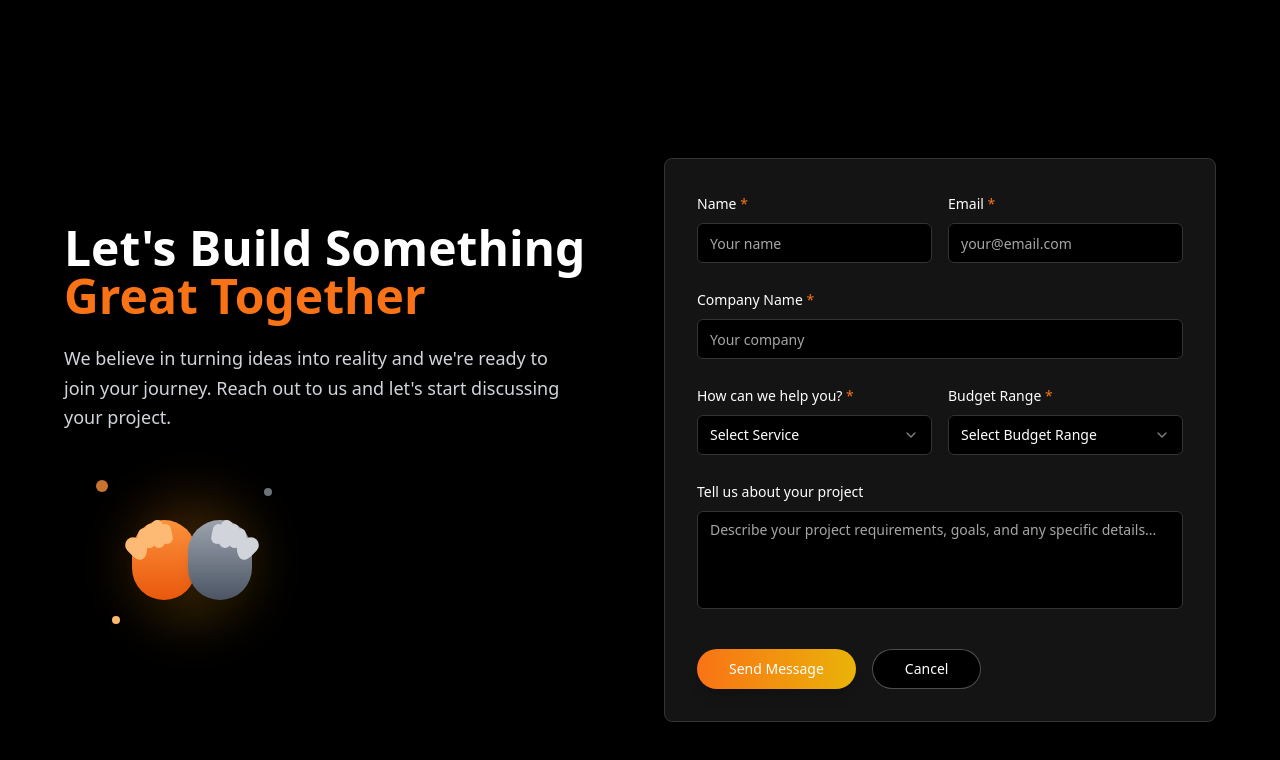
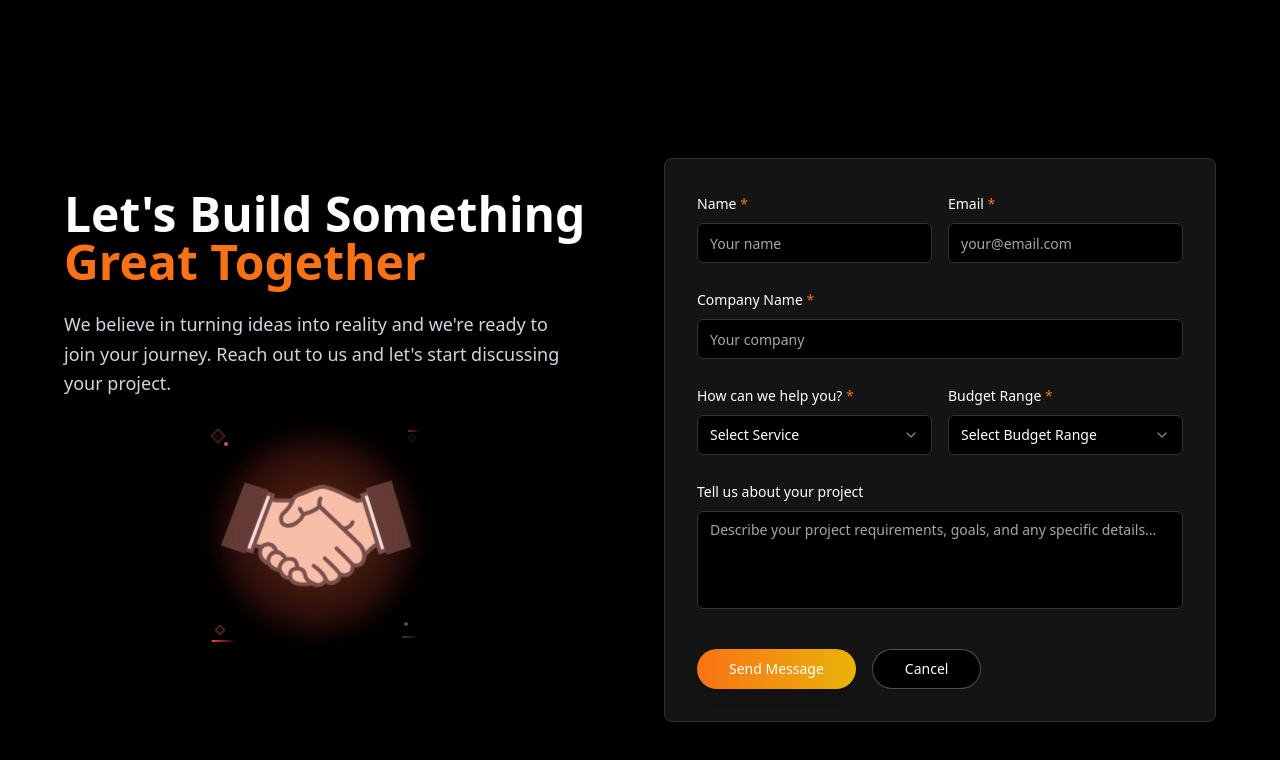
Before and after one commit to bilalmalikkk/Professional-Portfolio, a React (Vite) app: page / in a window 1280 px wide. Shown: the part 3761-4521 px from the top of the page. Built offline with nearby package versions, Linux system fonts and the light colour scheme.

Commit message:
Contact Us Changed

```diff
--- a/package.json
+++ b/package.json
@@ -46,6 +46,7 @@
     "date-fns": "^3.6.0",
     "embla-carousel-react": "^8.3.0",
     "input-otp": "^1.2.4",
+    "lottie-web": "^5.13.0",
     "lucide-react": "^0.462.0",
     "next-themes": "^0.3.0",
     "react": "^18.3.1",
--- a/src/components/Contact.tsx
+++ b/src/components/Contact.tsx
@@ -3,15 +3,16 @@ import { Input } from "@/components/ui/input";
 import { Textarea } from "@/components/ui/textarea";
 import { Select, SelectContent, SelectItem, SelectTrigger, SelectValue } from "@/components/ui/select";
 import { Label } from "@/components/ui/label";
+import HandshakeAnimation from "./HandshakeAnimation";
 
 const Contact = () => {
   return (
     <section className="py-20 px-4 bg-background">
       <div className="max-w-6xl mx-auto">
-        <div className="grid grid-cols-1 lg:grid-cols-2 gap-12 items-center">
-          {/* Left Section - Heading and Illustration */}
-          <div className="space-y-8">
-            <div>
+        <div className="grid grid-cols-1 lg:grid-cols-2 gap-12 items-start">
+          {/* Left Section - Text and Handshake */}
+          <div className="space-y-10">
+            <div className="pt-8">
               <h2 className="text-4xl lg:text-5xl font-bold mb-6 text-white">
                 Let's Build Something{" "}
                 <span className="text-orange-500">Great Together</span>
@@ -22,52 +23,9 @@ const Contact = () => {
               </p>
             </div>
 
-            {/* Handshake Illustration */}
-            <div className="relative w-64 h-48 flex items-center justify-center">
-              <div className="relative w-full h-full flex items-center justify-center">
-                {/* Background circle */}
-                <div className="absolute w-32 h-32 bg-gradient-to-br from-orange-500/20 to-yellow-500/20 rounded-full blur-xl"></div>
-
-                {/* Handshake icon */}
-                <div className="relative z-10 flex items-center justify-center">
-                  {/* Left hand */}
-                  <div className="relative">
-                    <div className="w-16 h-20 bg-gradient-to-b from-orange-400 to-orange-600 rounded-full relative shadow-lg">
-                      {/* Fingers */}
-                      <div className="absolute top-2 left-1 w-3 h-8 bg-orange-300 rounded-full transform rotate-12"></div>
-                      <div className="absolute top-1 left-3 w-3 h-6 bg-orange-300 rounded-full transform rotate-6"></div>
-                      <div className="absolute top-0 left-5 w-3 h-7 bg-orange-300 rounded-full transform -rotate-6"></div>
-                      <div className="absolute top-1 left-7 w-3 h-5 bg-orange-300 rounded-full transform -rotate-12"></div>
-                      {/* Thumb */}
-                      <div className="absolute top-4 -left-1 w-4 h-6 bg-orange-300 rounded-full transform -rotate-45"></div>
-                    </div>
-                  </div>
-
-                  {/* Right hand */}
-                  <div className="relative -ml-2">
-                    <div className="w-16 h-20 bg-gradient-to-b from-gray-400 to-gray-600 rounded-full relative shadow-lg">
-                      {/* Fingers */}
-                      <div className="absolute top-2 right-1 w-3 h-8 bg-gray-300 rounded-full transform -rotate-12"></div>
-                      <div className="absolute top-1 right-3 w-3 h-6 bg-gray-300 rounded-full transform -rotate-6"></div>
-                      <div className="absolute top-0 right-5 w-3 h-7 bg-gray-300 rounded-full transform rotate-6"></div>
-                      <div className="absolute top-1 right-7 w-3 h-5 bg-gray-300 rounded-full transform rotate-12"></div>
-                      {/* Thumb */}
-                      <div className="absolute top-4 -right-1 w-4 h-6 bg-gray-300 rounded-full transform rotate-45"></div>
-                    </div>
-                  </div>
-                </div>
-
-                {/* Sparkles */}
-                <div className="absolute top-4 left-8">
-                  <div className="w-3 h-3 bg-orange-400 rounded-full animate-pulse"></div>
-                </div>
-                <div className="absolute top-6 right-12">
-                  <div className="w-2 h-2 bg-gray-400 rounded-full animate-pulse delay-1000"></div>
-                </div>
-                <div className="absolute bottom-8 left-12">
-                  <div className="w-2 h-2 bg-orange-300 rounded-full animate-pulse delay-500"></div>
-                </div>
-              </div>
+            {/* Handshake Animation below text */}
+            <div className="flex justify-center mr-12">
+              <HandshakeAnimation />
             </div>
           </div>
 
--- /dev/null
+++ b/src/components/HandshakeAnimation.tsx
@@ -0,0 +1,57 @@
+import { useEffect, useState } from 'react';
+import HandShakeSvg from '../assets/HandShake.svg';
+
+const HandshakeAnimation = () => {
+  const [isLoaded, setIsLoaded] = useState(false);
+
+  useEffect(() => {
+    // Simulate loading
+    const timer = setTimeout(() => {
+      setIsLoaded(true);
+    }, 500);
+
+    return () => clearTimeout(timer);
+  }, []);
+
+  return (
+    <div className="relative w-64 h-48 flex items-center justify-center">
+      <div className="relative w-full h-full flex items-center justify-center">
+        {/* Background circle */}
+        <div className="absolute w-32 h-32 bg-gradient-to-br from-orange-500/20 to-yellow-500/20 rounded-full blur-xl"></div>
+
+        {/* Custom SVG Handshake Animation */}
+        <div className="relative z-10 flex items-center justify-center">
+          <div className="relative group">
+            {/* Main handshake SVG */}
+            <img
+              src={HandShakeSvg}
+              alt="Handshake"
+              className={`w-48 h-48 transition-all duration-1000 ${
+                isLoaded ? 'animate-handshake-bounce' : 'opacity-0'
+              }`}
+            />
+
+            {/* Glow effect */}
+            <div className="absolute inset-0 w-48 h-48 bg-red-500/20 rounded-full blur-md animate-pulse"></div>
+
+            {/* Sparkle effects */}
+            <div className="absolute -top-2 -left-2 w-3 h-3 border border-red-400 transform rotate-45 animate-sparkle-1 bg-red-500/20"></div>
+            <div className="absolute -top-1 -right-1 w-2 h-2 border border-gray-600 transform rotate-45 animate-sparkle-2 bg-gray-600/20"></div>
+            <div className="absolute -bottom-1 -left-1 w-2 h-2 border border-red-400 transform rotate-45 animate-sparkle-3 bg-red-500/20"></div>
+
+            {/* Dashed lines */}
+            <div className="absolute -bottom-3 -left-3 w-6 h-0.5 bg-gradient-to-r from-red-500 to-transparent border-dashed border-red-500 animate-dash-1"></div>
+            <div className="absolute -bottom-2 -right-2 w-4 h-0.5 bg-gradient-to-r from-gray-600 to-transparent border-dashed border-gray-600 animate-dash-2"></div>
+            <div className="absolute -top-2 -right-2 w-3 h-0.5 bg-gradient-to-r from-red-500 to-transparent border-dashed border-red-500 animate-dash-3"></div>
+
+            {/* Additional pulse dots */}
+            <div className="absolute top-1 left-1 w-1 h-1 bg-red-400 rounded-full animate-pulse"></div>
+            <div className="absolute bottom-1 right-1 w-1 h-1 bg-gray-500 rounded-full animate-pulse delay-1000"></div>
+          </div>
+        </div>
+      </div>
+    </div>
+  );
+};
+
+export default HandshakeAnimation;
--- a/src/index.css
+++ b/src/index.css
@@ -75,6 +75,51 @@
   100% { background-position: 0% 50%; }
 }
 
+/* Handshake Animation Keyframes */
+@keyframes handshake-left {
+  0%, 100% { transform: rotate(12deg) translateX(0); }
+  25% { transform: rotate(15deg) translateX(-2px); }
+  50% { transform: rotate(10deg) translateX(2px); }
+  75% { transform: rotate(13deg) translateX(-1px); }
+}
+
+@keyframes handshake-right {
+  0%, 100% { transform: rotate(-12deg) translateX(0); }
+  25% { transform: rotate(-15deg) translateX(2px); }
+  50% { transform: rotate(-10deg) translateX(-2px); }
+  75% { transform: rotate(-13deg) translateX(1px); }
+}
+
+@keyframes sparkle-1 {
+  0%, 100% { opacity: 0.3; transform: rotate(45deg) scale(0.8); }
+  50% { opacity: 1; transform: rotate(45deg) scale(1.2); }
+}
+
+@keyframes sparkle-2 {
+  0%, 100% { opacity: 0.3; transform: rotate(45deg) scale(0.8); }
+  50% { opacity: 1; transform: rotate(45deg) scale(1.2); }
+}
+
+@keyframes sparkle-3 {
+  0%, 100% { opacity: 0.3; transform: rotate(45deg) scale(0.8); }
+  50% { opacity: 1; transform: rotate(45deg) scale(1.2); }
+}
+
+@keyframes dash-1 {
+  0%, 100% { opacity: 0.5; transform: translateX(0); }
+  50% { opacity: 1; transform: translateX(4px); }
+}
+
+@keyframes dash-2 {
+  0%, 100% { opacity: 0.5; transform: translateX(0); }
+  50% { opacity: 1; transform: translateX(-3px); }
+}
+
+@keyframes dash-3 {
+  0%, 100% { opacity: 0.5; transform: translateX(0); }
+  50% { opacity: 1; transform: translateX(2px); }
+}
+
 /* Custom scrollbar styles for modals */
 @layer utilities {
   .scrollbar-thin {
--- a/tailwind.config.ts
+++ b/tailwind.config.ts
@@ -85,11 +85,62 @@ export default {
 					to: {
 						height: '0'
 					}
+				},
+				'handshake-left': {
+					'0%, 100%': { transform: 'rotate(12deg) translateX(0)' },
+					'25%': { transform: 'rotate(15deg) translateX(-2px)' },
+					'50%': { transform: 'rotate(10deg) translateX(2px)' },
+					'75%': { transform: 'rotate(13deg) translateX(-1px)' }
+				},
+				'handshake-right': {
+					'0%, 100%': { transform: 'rotate(-12deg) translateX(0)' },
+					'25%': { transform: 'rotate(-15deg) translateX(2px)' },
+					'50%': { transform: 'rotate(-10deg) translateX(-2px)' },
+					'75%': { transform: 'rotate(-13deg) translateX(1px)' }
+				},
+				'sparkle-1': {
+					'0%, 100%': { opacity: '0.3', transform: 'rotate(45deg) scale(0.8)' },
+					'50%': { opacity: '1', transform: 'rotate(45deg) scale(1.2)' }
+				},
+				'sparkle-2': {
+					'0%, 100%': { opacity: '0.3', transform: 'rotate(45deg) scale(0.8)' },
+					'50%': { opacity: '1', transform: 'rotate(45deg) scale(1.2)' }
+				},
+				'sparkle-3': {
+					'0%, 100%': { opacity: '0.3', transform: 'rotate(45deg) scale(0.8)' },
+					'50%': { opacity: '1', transform: 'rotate(45deg) scale(1.2)' }
+				},
+				'dash-1': {
+					'0%, 100%': { opacity: '0.5', transform: 'translateX(0)' },
+					'50%': { opacity: '1', transform: 'translateX(4px)' }
+				},
+				'dash-2': {
+					'0%, 100%': { opacity: '0.5', transform: 'translateX(0)' },
+					'50%': { opacity: '1', transform: 'translateX(-3px)' }
+				},
+				'dash-3': {
+					'0%, 100%': { opacity: '0.5', transform: 'translateX(0)' },
+					'50%': { opacity: '1', transform: 'translateX(2px)' }
+				},
+				'handshake-bounce': {
+					'0%, 100%': { transform: 'scale(1) rotate(0deg)' },
+					'25%': { transform: 'scale(1.05) rotate(2deg)' },
+					'50%': { transform: 'scale(1.1) rotate(-1deg)' },
+					'75%': { transform: 'scale(1.05) rotate(1deg)' }
 				}
 			},
 			animation: {
 				'accordion-down': 'accordion-down 0.2s ease-out',
-				'accordion-up': 'accordion-up 0.2s ease-out'
+				'accordion-up': 'accordion-up 0.2s ease-out',
+				'handshake-left': 'handshake-left 2s ease-in-out infinite',
+				'handshake-right': 'handshake-right 2s ease-in-out infinite',
+				'sparkle-1': 'sparkle-1 3s ease-in-out infinite',
+				'sparkle-2': 'sparkle-2 3s ease-in-out infinite 0.5s',
+				'sparkle-3': 'sparkle-3 3s ease-in-out infinite 1s',
+				'dash-1': 'dash-1 2.5s ease-in-out infinite',
+				'dash-2': 'dash-2 2.5s ease-in-out infinite 0.8s',
+				'dash-3': 'dash-3 2.5s ease-in-out infinite 1.2s',
+				'handshake-bounce': 'handshake-bounce 3s ease-in-out infinite'
 			}
 		}
 	},
```
Also changed, not shown: src/assets/HandShake.svg (added), 1 other file (tests, documents, lock files or other folders).
